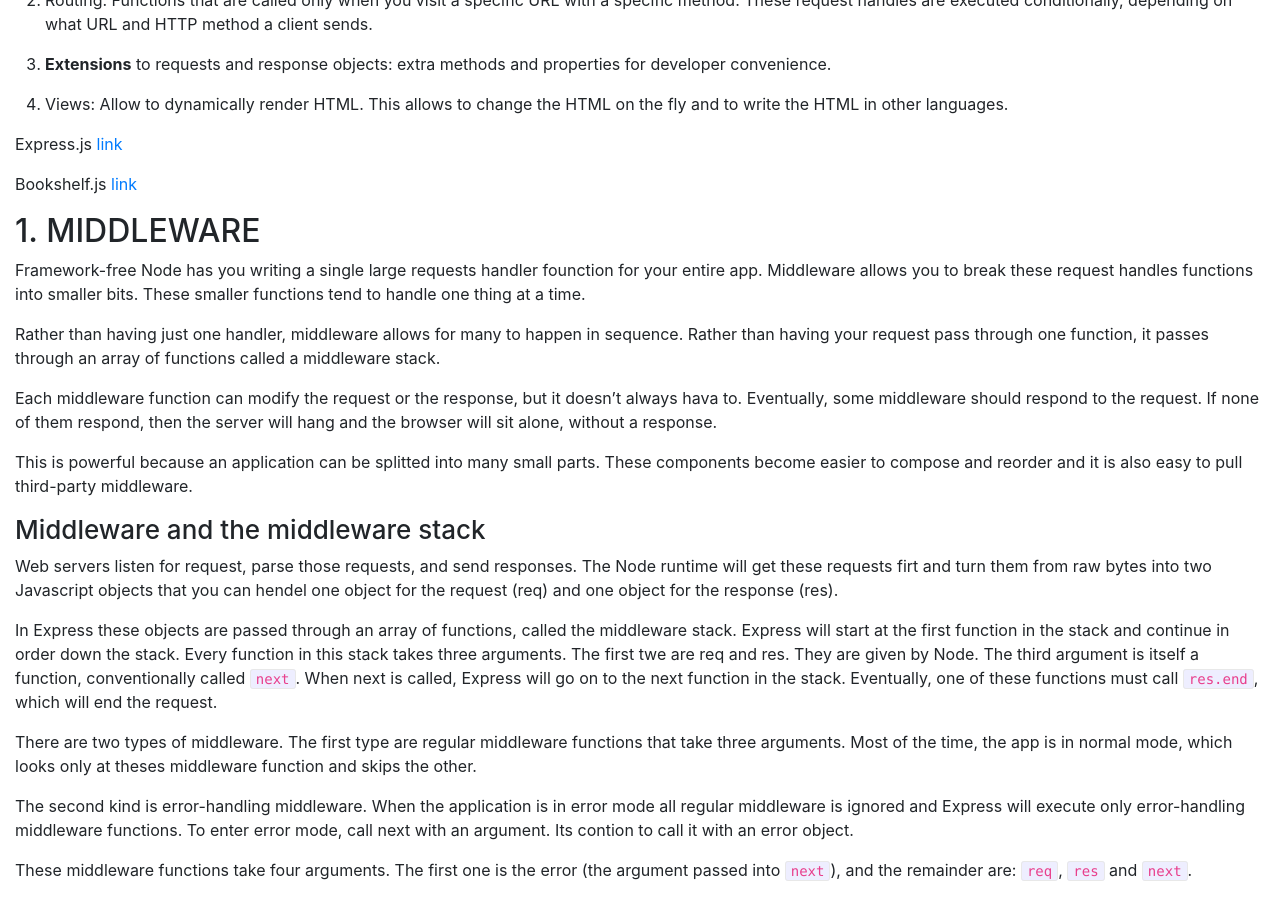
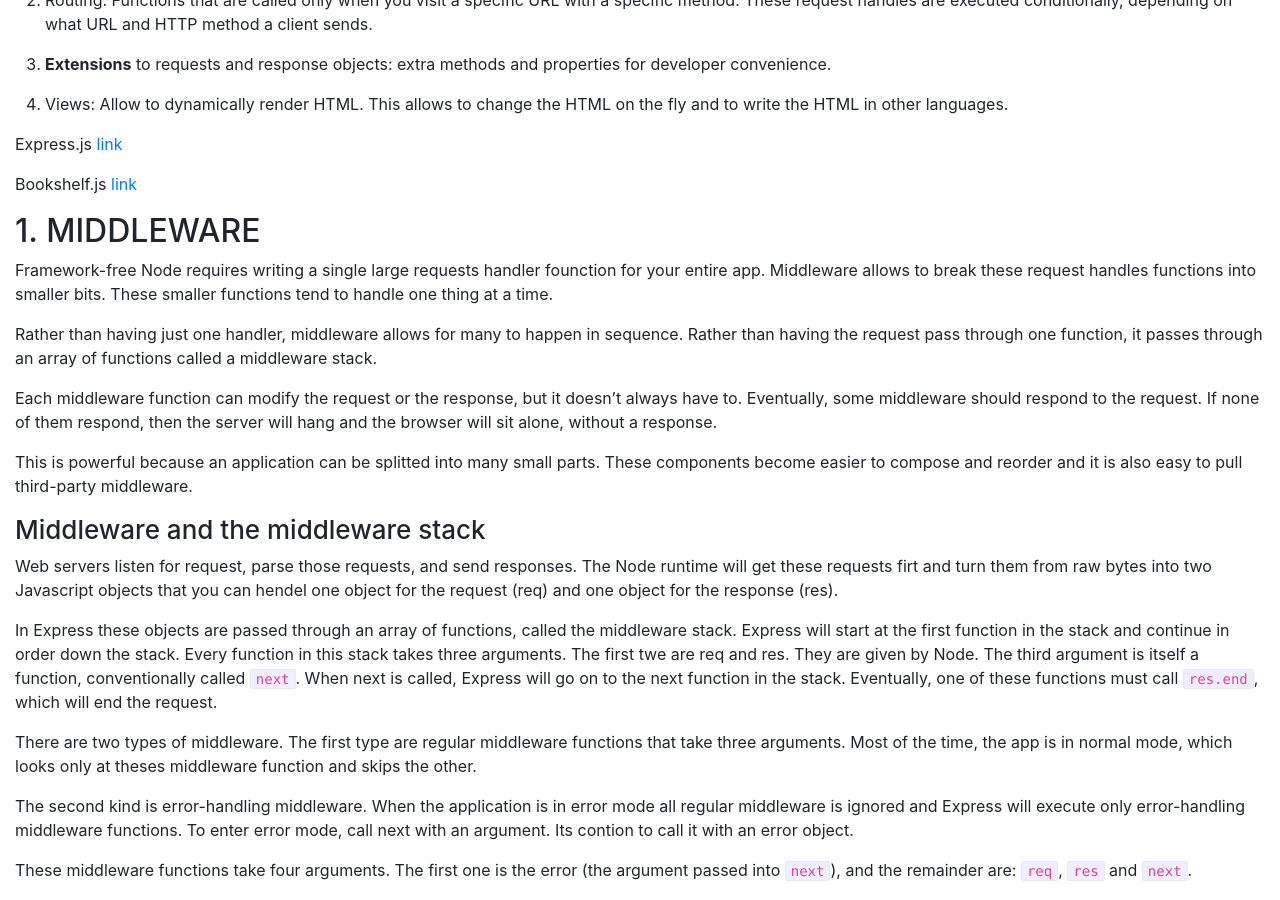
Before and after one commit to lopezrj/lopezrj.github.io, a Jekyll site: the page built from _posts/2017-09-14-express.markdown, in a window 1280 px wide and 900 px high, scrolled down 479 px. Built offline with Jekyll 4.4.1, drawn with Linux system fonts in a browser that asks for light colours.

Commit message:
Update Express

```diff
--- a/_posts/2017-09-14-express.markdown
+++ b/_posts/2017-09-14-express.markdown
@@ -47,20 +47,20 @@
 
 ## 1. MIDDLEWARE
 
-Framework-free Node has you writing a single large
+Framework-free Node requires writing a single large
 requests handler founction for your entire app.
-Middleware allows you to break these request handles
+Middleware allows to break these request handles
 functions into smaller bits. These smaller functions
 tend to handle one thing at a time.
 
 Rather than having just one handler, middleware
 allows for many to happen in sequence. Rather than
-having your request pass through one function, it
+having the request pass through one function, it
 passes through an array of functions called a
 middleware stack.
 
 Each middleware function can modify the request or
-the response, but it doesn't always hava to. Eventually,
+the response, but it doesn't always have to. Eventually,
 some middleware should respond to the request. If none
 of them respond, then the server will hang and
 the browser will sit alone, without a response.
@@ -161,8 +161,6 @@
 URLs is to use query strings. These can be retrieved
 with `req.query`.
 
-
-
 ### Routers
 
 A router is an isolated instance of middleware and
@@ -206,15 +204,11 @@
 To generate app:
 
 {% highlight javascript %}
-
-express-generator -s stylus -p pug <name>
-
+    express-generator -s stylus -p pug <name>
 {% endhighlight %}
 
 To control version:
 
 {% highlight bash %}
-
-git init
-
+    git init
 {% endhighlight %}
```
